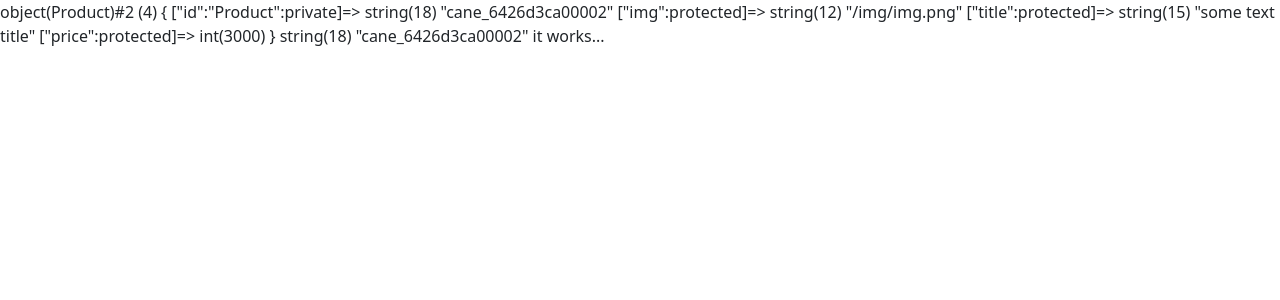
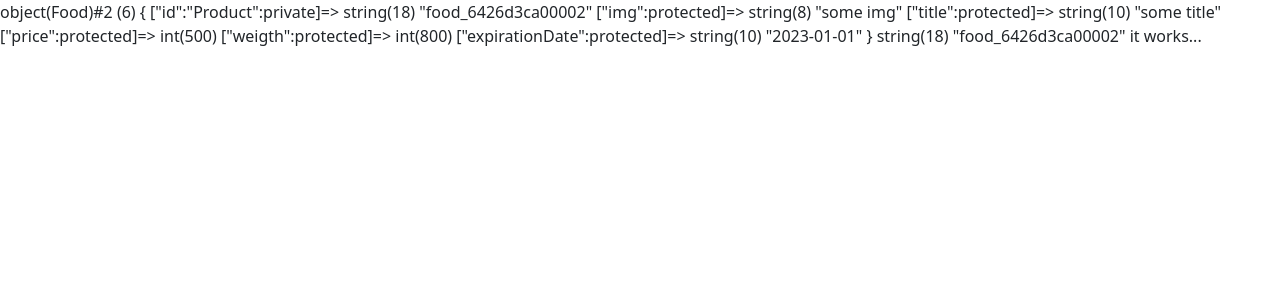
Before and after one commit to rennavittorio/php-oop-2, a PHP site: page / in a window 1280 px wide. Shown: the top 300 px of the page. Run offline with PHP 8.4, Linux system fonts and the light colour scheme.

Commit message:
add: add food class edit: edit file names, translate into en-EN

```diff
--- /dev/null
+++ b/Models/Food.php
@@ -0,0 +1,38 @@
+<?php
+
+class Food extends Product
+{
+    protected $weigth;
+    protected $expirationDate;
+
+    function __construct($prefix, $_img, $_title, $_price, $_weigth, $_expirationDate)
+    {
+        Product::__construct($prefix, $_img, $_title, $_price);
+
+        $this->setWeigth($_weigth);
+        $this->setExpirationDate($_expirationDate);
+    }
+
+
+    //setters
+    public function setWeigth($newValue)
+    {
+        $this->weigth = $newValue;
+    }
+
+    public function setExpirationDate($newValue)
+    {
+        $this->expirationDate = $newValue;
+    }
+
+    //getters
+    public function getWeigth()
+    {
+        return $this->weigth;
+    }
+
+    public function getExpirationDate()
+    {
+        return $this->expirationDate;
+    }
+}
--- a/Models/Gioco.php
+++ /dev/null
@@ -1 +0,0 @@
-<?php
--- a/index.php
+++ b/index.php
@@ -1,10 +1,11 @@
 <!DOCTYPE html>
 <?php
 
-require_once './Models/Prodotto.php';
+require_once './Models/Product.php';
+require_once __DIR__ . '/Models/Food.php';
 
 
-$item1 = new Product('cane', '/img/img.png', 'some text title', 3000);
+$item1 = new Food('food', 'some img', 'some title', 500, 800, '2023-01-01');
 var_dump($item1);
 var_dump($item1->getId());
 
```
Also changed, not shown: Models/Doghouse.php (renamed from Models/Cibo.php), Models/Product.php (renamed from Models/Prodotto.php), Models/Toy.php (renamed from Models/Cuccia.php).
